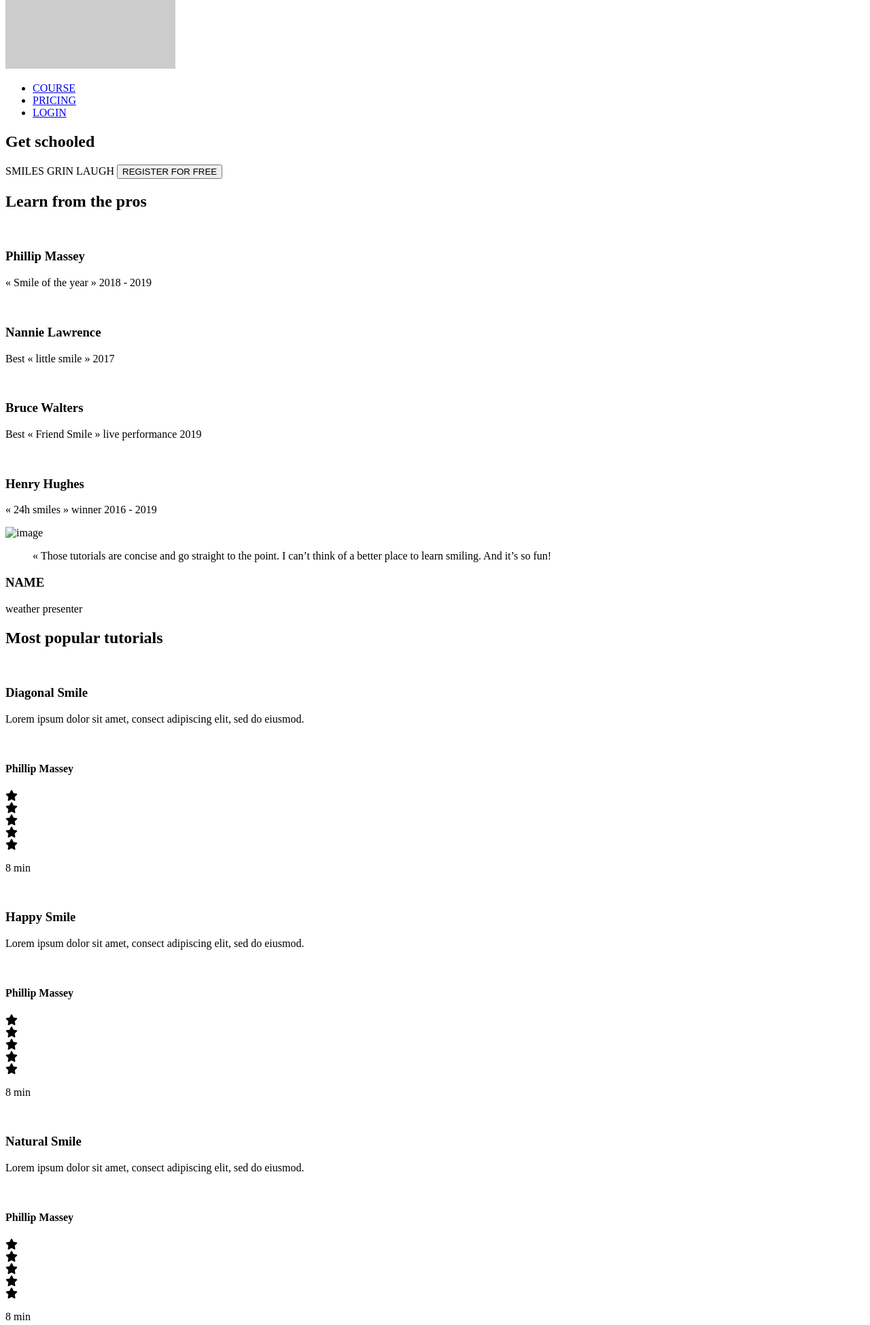
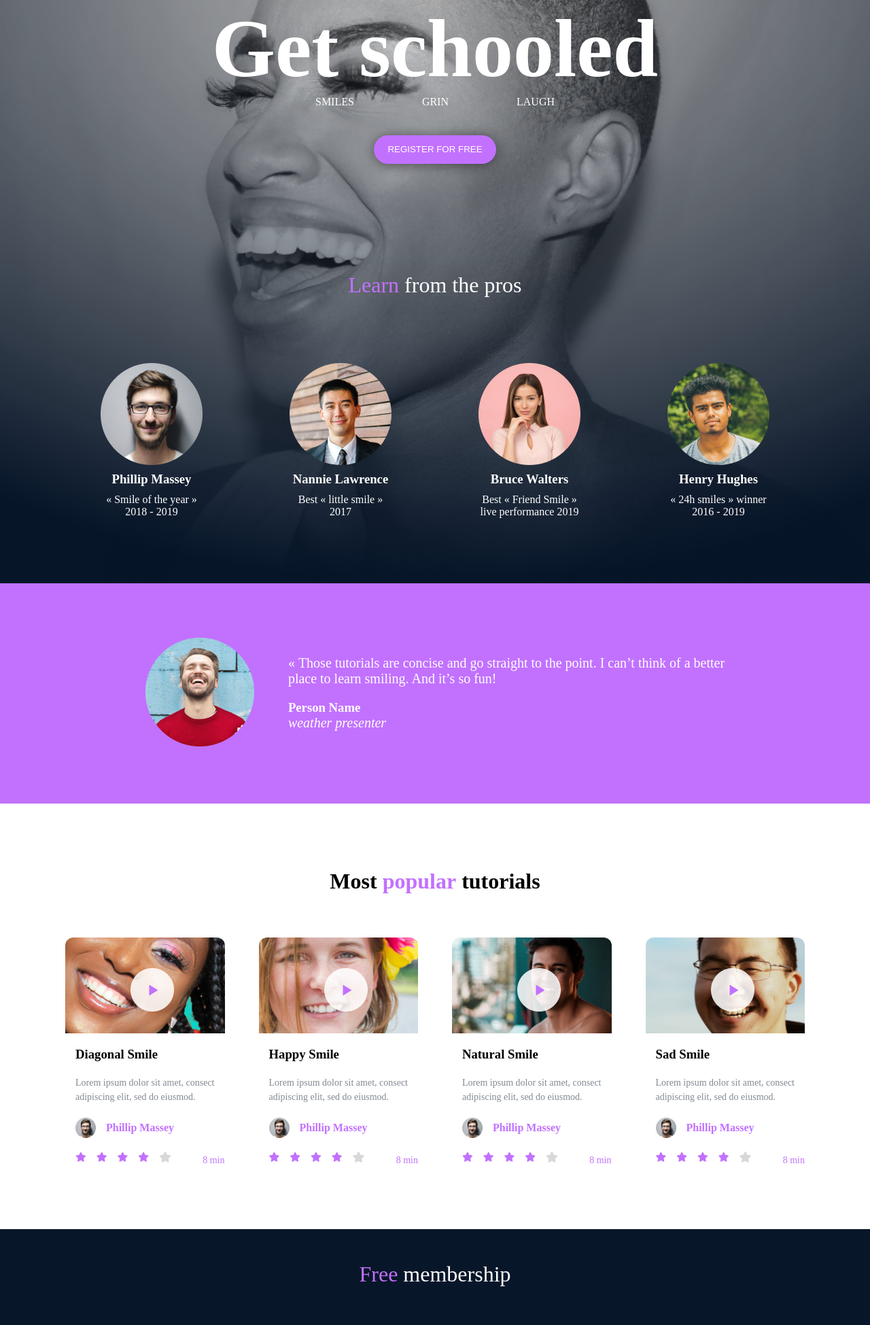
Before and after one commit to DanaMedany/alx_html_css, a plain HTML site: page css_advanced/index.html in a window 1280 px wide. Shown: the part 157-2106 px from the top of the page at 68% size. Drawn offline with Linux system fonts and the light colour scheme; placeholder pictures from the web are drawn by us; a web font is replaced by a local one.

Commit message:
css project is done

```diff
--- a/css_advanced/index.html
+++ b/css_advanced/index.html
@@ -7,13 +7,15 @@
       src="https://kit.fontawesome.com/4a2b055604.js"
       crossorigin="anonymous"
     ></script>
-    <title>Document</title>
-    <link rel="stylesheet" href="styles.css">
+    <title>School Page</title>
+    <!-- css file -->
+    <link rel="stylesheet" href="styles.css" />
+    <link rel="icon" href="images/smile.png" type="image/x-icon" />
   </head>
   <body>
     <header>
       <nav>
-        <img src="https://fakeimg.pl/250x250?text=Sample+Logo" alt="logo" />
+        <img src="images/logo.png" alt="logo" />
 
         <ul>
           <li><a href="#">COURSE</a></li>
@@ -22,165 +24,213 @@
         </ul>
       </nav>
     </header>
+
     <main>
-      <section>
+      <section class="welcome">
+        <div class="register">
+          <h1>Get schooled</h1>
           <div>
-          <h1>Get schooled</h1>
             <span>SMILES</span>
             <span>GRIN</span>
             <span>LAUGH</span>
+          </div>
           <button>REGISTER FOR FREE</button>
         </div>
+
+        <div class="pros">
+          <h2><span>Learn</span> from the pros</h2>
           <div>
-          <h2>Learn from the pros</h2>
-          <div>
-            <div>
-              <img src="./images/1 (3).png" alt="" />
+            <div class="card">
+              <img src="images/1.png" alt="person-picture" />
               <h3>Phillip Massey</h3>
-              <p>« Smile of the year » 2018 - 2019</p>
+              <p>
+                « Smile of the year » <br />
+                2018 - 2019
+              </p>
             </div>
-            <div>
-              <img src="./images/6.png" alt="" />
+            <div class="card">
+              <img src="images/2.png" alt="person-picture" />
               <h3>Nannie Lawrence</h3>
-              <p>Best « little smile » 2017</p>
+              <p>
+                Best « little smile » <br />
+                2017
+              </p>
             </div>
-            <div>
-              <img src="./images/7.png" alt="" />
+            <div class="card">
+              <img src="images/3.png" alt="person-picture" />
               <h3>Bruce Walters</h3>
-              <p>Best « Friend Smile » live performance 2019</p>
+              <p>
+                Best « Friend Smile » <br />
+                live performance 2019
+              </p>
             </div>
-            <div>
-              <img src="./images/8.png" alt="" />
+            <div class="card">
+              <img src="images/4.png" alt="person-picture" />
               <h3>Henry Hughes</h3>
-              <p>« 24h smiles » winner 2016 - 2019</p>
+              <p>
+                « 24h smiles » winner <br />
+                2016 - 2019
+              </p>
             </div>
           </div>
         </div>
       </section>
-      <section>
+
+      <section class="testimonial">
         <div>
-          <img src="./images/Bitmap.png" alt="image" />
+          <img src="images/5.png" alt="image" />
         </div>
-        <div>
+        <div class="person-text">
           <blockquote>
             « Those tutorials are concise and go straight to the point. I can’t
-            think of a better place to learn smiling. And it’s so fun!
+            think of a better <br />
+            place to learn smiling. And it’s so fun!
           </blockquote>
-          <h3>NAME</h3>
+          <h3>Person Name</h3>
           <p>weather presenter</p>
         </div>
       </section>
-      <section>
-        <h2>Most popular tutorials</h2>
-        <div>
-          <img src="./images/Bitmap (1).png" alt="" />
+
+      <section class="tutorials">
+        <h2>Most <span>popular</span> tutorials</h2>
+        <div class="cards">
+          <div class="card">
+            <img src="images/9.png" alt="person-picture" />
+            <img class="play-icon" src="images/play.png" alt="play-icon" />
             <h3>Diagonal Smile</h3>
             <p>
-            Lorem ipsum dolor sit amet, consect adipiscing elit, sed do eiusmod.
+              Lorem ipsum dolor sit amet, consect adipiscing elit, sed do
+              eiusmod.
             </p>
             <div>
-            <img src="./images/1 (3).png" alt="" />
+              <img src="images/1.png" alt="person-picture" />
               <h4>Phillip Massey</h4>
             </div>
-          <div>
+            <div class="stars">
               <div><i class="fa-solid fa-star"></i></div>
               <div><i class="fa-solid fa-star"></i></div>
               <div><i class="fa-solid fa-star"></i></div>
               <div><i class="fa-solid fa-star"></i></div>
               <div><i class="fa-solid fa-star"></i></div>
             </div>
-          <p>8 min</p>
+            <p class="time">8 min</p>
           </div>
-        <div>
-          <img src="./images/Bitmap (4).png" alt="" />
+
+          <div class="card">
+            <img src="images/7.png" alt="person-picture" />
+            <img class="play-icon" src="images/play.png" alt="play-icon" />
             <h3>Happy Smile</h3>
             <p>
-            Lorem ipsum dolor sit amet, consect adipiscing elit, sed do eiusmod.
+              Lorem ipsum dolor sit amet, consect adipiscing elit, sed do
+              eiusmod.
             </p>
             <div>
-            <img src="./images/1 (3).png" alt="" />
+              <img src="images/1.png" alt="person-picture" />
               <h4>Phillip Massey</h4>
             </div>
-          <div>
+            <div class="stars">
               <div><i class="fa-solid fa-star"></i></div>
               <div><i class="fa-solid fa-star"></i></div>
               <div><i class="fa-solid fa-star"></i></div>
               <div><i class="fa-solid fa-star"></i></div>
               <div><i class="fa-solid fa-star"></i></div>
             </div>
-          <p>8 min</p>
+            <p class="time">8 min</p>
           </div>
-        <div>
-          <img src="./images/Bitmap (3).png" alt="" />
+
+          <div class="card">
+            <img src="images/8.png" alt="person-picture" />
+            <img class="play-icon" src="images/play.png" alt="play-icon" />
             <h3>Natural Smile</h3>
             <p>
-            Lorem ipsum dolor sit amet, consect adipiscing elit, sed do eiusmod.
+              Lorem ipsum dolor sit amet, consect adipiscing elit, sed do
+              eiusmod.
             </p>
             <div>
-            <img src="./images/1 (3).png" alt="" />
+              <img src="images/1.png" alt="person-picture" />
               <h4>Phillip Massey</h4>
             </div>
-          <div>
+            <div class="stars">
               <div><i class="fa-solid fa-star"></i></div>
               <div><i class="fa-solid fa-star"></i></div>
               <div><i class="fa-solid fa-star"></i></div>
               <div><i class="fa-solid fa-star"></i></div>
               <div><i class="fa-solid fa-star"></i></div>
             </div>
-          <p>8 min</p>
+            <p class="time">8 min</p>
           </div>
-        <div>
-          <img src="./images/Bitmap (2).png" alt="" />
+
+          <div class="card">
+            <img src="images/6.png" alt="person-picture" />
+            <img class="play-icon" src="images/play.png" alt="play-icon" />
             <h3>Sad Smile</h3>
             <p>
-            Lorem ipsum dolor sit amet, consect adipiscing elit, sed do eiusmod.
+              Lorem ipsum dolor sit amet, consect adipiscing elit, sed do
+              eiusmod.
             </p>
             <div>
-            <img src="./images/1 (3).png" alt="" />
+              <img src="images/1.png" alt="person-picture" />
               <h4>Phillip Massey</h4>
             </div>
-          <div>
+            <div class="stars">
               <div><i class="fa-solid fa-star"></i></div>
               <div><i class="fa-solid fa-star"></i></div>
               <div><i class="fa-solid fa-star"></i></div>
               <div><i class="fa-solid fa-star"></i></div>
               <div><i class="fa-solid fa-star"></i></div>
             </div>
-          <p>8 min</p>
+            <p class="time">8 min</p>
+          </div>
         </div>
       </section>
-      <section>
-        <h2>Free membership</h2>
+
+      <section class="membership">
+        <h2><span>Free</span> membership</h2>
+        <div class="boxes">
           <div>
-          <img src="./images/smile.svg" alt="" />
+            <img src="images/smile.png" alt="smile-icon" />
             <h3>Lorem Ipsum</h3>
-          <p>Lorem ipsum dolor sit amet, consectetur adipiscing elit.</p>
+            <p>
+              Lorem ipsum dolor sit amet,<br />
+              consectetur adipiscing elit.
+            </p>
           </div>
           <div>
-          <img src="./images/smile.svg" alt="" />
+            <img src="images/smile.png" alt="" />
             <h3>Lorem Ipsum</h3>
-          <p>Lorem ipsum dolor sit amet, consectetur adipiscing elit.</p>
+            <p>
+              Lorem ipsum dolor sit amet,<br />
+              consectetur adipiscing elit.
+            </p>
           </div>
           <div>
-          <img src="./images/smile.svg" alt="" />
+            <img src="images/smile.png" alt="" />
             <h3>Lorem Ipsum</h3>
-          <p>Lorem ipsum dolor sit amet, consectetur adipiscing elit.</p>
+            <p>
+              Lorem ipsum dolor sit amet,<br />
+              consectetur adipiscing elit.
+            </p>
           </div>
           <div>
-          <img src="./images/smile.svg" alt="" />
+            <img src="images/smile.png" alt="" />
             <h3>Lorem Ipsum</h3>
-          <p>Lorem ipsum dolor sit amet, consectetur adipiscing elit.</p>
+            <p>
+              Lorem ipsum dolor sit amet,<br />
+              consectetur adipiscing elit.
+            </p>
+          </div>
         </div>
         <button>REGISTER FOR FREE</button>
       </section>
-      <section>
-        <h2>F.A.Q</h2>
+
+      <section class="faq">
+        <h2>F.A.Q.</h2>
         <div>
           <div>
             <div>
               <h3>How does this work?</h3>
             </div>
-            <div>
+            <div class="paragraph">
               Lorem ipsum dolor sit amet, consectetur adipiscing elit, sed do
               eiusmod tempor incididunt ut labore et dolore magna aliqua. Ut
               enim ad minim veniam, quis nostrud exercitation ullamco laboris
@@ -193,7 +243,7 @@
             <div>
               <h3>How does this work?</h3>
             </div>
-            <div>
+            <div class="paragraph">
               Lorem ipsum dolor sit amet, consectetur adipiscing elit, sed do
               eiusmod tempor incididunt ut labore et dolore magna aliqua. Ut
               enim ad minim veniam, quis nostrud exercitation ullamco laboris
@@ -207,7 +257,7 @@
             <div>
               <h3>How does this work?</h3>
             </div>
-            <div>
+            <div class="paragraph">
               Lorem ipsum dolor sit amet, consectetur adipiscing elit, sed do
               eiusmod tempor incididunt ut labore et dolore magna aliqua. Ut
               enim ad minim veniam, quis nostrud exercitation ullamco laboris
@@ -219,7 +269,7 @@
             <div>
               <h3>How does this work?</h3>
             </div>
-            <div>
+            <div class="paragraph">
               Lorem ipsum dolor sit amet, consectetur adipiscing elit, sed do
               eiusmod tempor incididunt ut labore et dolore magna aliqua. Ut
               enim ad minim veniam, quis nostrud exercitation ullamco laboris
@@ -232,14 +282,21 @@
         </div>
       </section>
     </main>
+
     <footer>
       <section>
         <div>
-          <img src="https://fakeimg.pl/250x250?text=Sample+Logo" alt="logo" />
+          <img src="images/logo.png" alt="logo" />
+          <div>
             <div>
               <i class="fa-brands fa-facebook"></i>
+            </div>
+            <div>
               <i class="fa-brands fa-twitter"></i>
+            </div>
+            <div>
               <i class="fa-brands fa-instagram"></i>
+            </div>
           </div>
         </div>
         <p>©smileschool 2020</p>
--- a/css_advanced/styles.css
+++ b/css_advanced/styles.css
@@ -0,0 +1,421 @@
+* {
+  padding: 0;
+  margin: 0;
+  box-sizing: border-box;
+}
+
+@font-face {
+  font-family: Source Sans Pro;
+  src: url(fonts/SourceSansPro-Black.otf);
+}
+
+@font-face {
+  font-family: Source Sans Pro-ExtraLight;
+  src: url(fonts/SourceSansPro-ExtraLight.otf);
+}
+
+@font-face {
+  font-family: Source Sans Pro-Light;
+  src: url(fonts/SourceSansPro-Light.otf);
+}
+
+@font-face {
+  font-family: Source Sans Pro-Bold;
+  src: url(fonts/SourceSansPro-Bold.otf);
+}
+
+body {
+  font-family: "Source Sans Pro";
+  min-height: 100vh;
+}
+
+body::-webkit-scrollbar {
+  width: 10px;
+}
+
+body::-webkit-scrollbar-thumb {
+  border-radius: 50px;
+  background-color: #c271ff;
+}
+
+header {
+  position: fixed;
+  top: 0;
+  width: 100%;
+  padding: 2em 8em;
+  z-index: 1000;
+  transition: 0.4s;
+}
+
+header nav {
+  display: flex;
+  justify-content: space-between;
+}
+
+header nav ul {
+  list-style: none;
+  display: flex;
+  gap: 50px;
+}
+
+header nav ul li a {
+  text-decoration: none;
+  color: #fff;
+  transition: 0.3s;
+}
+
+header nav ul li a:hover {
+  color: #6001a8;
+}
+
+main section.welcome {
+  background: url(images/Object.png) no-repeat;
+  background-size: cover;
+  background-position: center;
+  padding: 10em 0 6em;
+}
+
+main section.welcome .register {
+  display: flex;
+  flex-direction: column;
+  align-items: center;
+}
+
+main section.welcome h1 {
+  font-size: 120px;
+  font-weight: 700;
+  color: #fff;
+}
+
+main section.welcome .register div {
+  display: flex;
+  justify-content: center;
+  align-items: center;
+  gap: 100px;
+  color: #fff;
+}
+
+main section.welcome .register button {
+  background-color: #c271ff;
+  border: none;
+  padding: 1em 1.5em;
+  box-shadow: 0px 2px 20px 0px #00000080;
+  color: #fff;
+  border-radius: 50px;
+  margin-top: 3em;
+  cursor: pointer;
+  transition: 0.4s;
+}
+
+main section.welcome .register button:hover {
+  background-color: #6001a8;
+}
+
+main section.welcome .pros {
+  padding-top: 10em;
+  display: flex;
+  flex-direction: column;
+  align-items: center;
+}
+
+main section.welcome .pros h2 {
+  font-family: Source Sans Pro-ExtraLight;
+  font-weight: lighter;
+  color: #fff;
+  font-size: 32px;
+  margin-bottom: 3em;
+}
+
+main section.welcome .pros h2 span {
+  font-family: Source Sans Pro-Bold;
+  font-size: 32px;
+  text-align: center;
+  color: #c271ff;
+}
+
+main section.welcome .pros > div {
+  display: flex;
+  justify-content: center;
+  gap: 8em;
+}
+
+main section.welcome .pros div .card {
+  display: flex;
+  flex-direction: column;
+  align-items: center;
+  gap: 10px;
+  color: #fff;
+}
+
+main section.welcome .pros div .card p {
+  font-family: Source Sans Pro-ExtraLight;
+  text-align: center;
+}
+
+main section.welcome .pros div .card img {
+  width: 150px;
+  height: 150px;
+}
+
+main section.welcome .pros div .card img[src="images/2.png"] {
+  border-radius: 50%;
+}
+
+main section.testimonial {
+  background-color: #c271ff;
+  padding: 5em;
+  display: flex;
+  justify-content: center;
+  align-items: center;
+  color: #fff;
+  gap: 50px;
+}
+
+main section.testimonial .person-text blockquote,
+main section.testimonial .person-text p {
+  font-family: Source Sans Pro-ExtraLight;
+  font-size: 20px;
+  font-weight: 400;
+}
+
+main section.testimonial .person-text blockquote {
+  margin-bottom: 1em;
+}
+
+main section.testimonial .person-text p {
+  font-style: italic;
+}
+
+main section.tutorials {
+  padding: 6em;
+}
+
+main section.tutorials h2 {
+  font-family: Source Sans Pro-ExtraLight;
+  text-align: center;
+  font-size: 32px;
+  font-weight: 700;
+  margin-bottom: 2em;
+}
+
+main section.tutorials h2 span {
+  font-family: Source Sans Pro;
+  color: #c271ff;
+}
+
+main section.tutorials .cards {
+  display: flex;
+  justify-content: center;
+  align-items: center;
+  gap: 50px;
+}
+
+main section.tutorials .cards .card {
+  position: relative;
+  display: flex;
+  gap: 20px;
+  flex-direction: column;
+  border-top-left-radius: 12px;
+  border-top-right-radius: 12px;
+  overflow: hidden;
+  transition: 0.4s;
+}
+
+main section.tutorials .cards .card:hover {
+  transform: scale(1.1);
+}
+
+main section.tutorials .cards .card > img {
+  width: 100%;
+  max-width: 100%;
+}
+
+main section.tutorials .cards .card .play-icon {
+  position: absolute;
+  width: 64px;
+  height: 64px;
+  top: 45px;
+  left: 96px;
+  gap: 0px;
+  opacity: 0px;
+  z-index: 1;
+  cursor: pointer;
+}
+
+main section.tutorials .cards .card p {
+  font-size: 14px;
+  font-weight: 400;
+  line-height: 1.5;
+  color: #07162980;
+}
+
+main section.tutorials .cards .card h3,
+main section.tutorials .cards .card p,
+main section.tutorials .cards .card > div {
+  padding-left: 15px;
+}
+
+main section.tutorials .cards .card > div {
+  display: flex;
+  align-items: center;
+  gap: 15px;
+}
+
+main section.tutorials .cards .card p.time {
+  position: absolute;
+  right: 0;
+  bottom: -5px;
+  color: #c271ff;
+}
+
+main section.tutorials .cards .card > div h4 {
+  color: #c271ff;
+  font-family: Source Sans Pro-Light;
+}
+
+main section.tutorials .cards .card > div img[src="images/1.png"] {
+  width: 30px;
+  height: 30px;
+  opacity: 0px;
+}
+
+main section.tutorials .cards .card .stars div:not(:last-child) {
+  font-size: 14px;
+  color: #c271ff;
+}
+
+main section.tutorials .cards .card .stars div:last-child {
+  color: #d8d8d8;
+}
+
+main section.membership {
+  background: #071629;
+  color: #fff;
+  padding: 3em;
+}
+
+main section.membership h2 {
+  font-family: Source Sans Pro-ExtraLight;
+  font-weight: lighter;
+  text-align: center;
+  font-size: 32px;
+}
+
+main section.membership h2 span {
+  font-family: Source Sans Pro;
+  color: #c271ff;
+}
+
+main section.membership .boxes {
+  display: flex;
+  justify-content: space-evenly;
+  align-items: center;
+  gap: 50px;
+  margin: 4em 0;
+}
+
+main section.membership .boxes > div {
+  text-align: center;
+}
+
+main section.membership .boxes > div h3 {
+  font-size: 18px;
+  margin: 1em 0;
+}
+
+main section.membership .boxes > div p {
+  font-family: Source Sans Pro-Light;
+  margin: 1em 0;
+  line-height: 1.9;
+}
+
+main section.membership button {
+  display: block;
+  margin: auto;
+  background-color: #c271ff;
+  border: none;
+  padding: 1em 1.5em;
+  box-shadow: 0px 2px 20px 0px #00000080;
+  color: #fff;
+  border-radius: 50px;
+  cursor: pointer;
+  transition: 0.4s;
+}
+
+main section.membership button:hover {
+  background-color: #6001a8;
+}
+
+main section.faq {
+  padding: 5em 10em;
+}
+
+main section.faq h2 {
+  font-size: 60px;
+  font-family: Source Sans Pro-Light;
+  font-weight: 400;
+  text-align: center;
+  margin-bottom: 30px;
+}
+
+main section.faq > div {
+  display: flex;
+  justify-content: center;
+  align-items: center;
+  gap: 10em;
+}
+
+main section.faq > div > div h3 {
+  margin: 3em 0;
+}
+
+main section.faq > div > div .paragraph {
+  font-family: Source Sans Pro-Light;
+  color: #07162980;
+}
+
+footer {
+  background-color: #071629;
+  padding: 8em 10em;
+  position: relative;
+}
+
+footer section > div {
+  display: flex;
+  justify-content: space-between;
+  gap: 50px;
+}
+
+footer section > div > div {
+  display: flex;
+  gap: 2em;
+}
+
+footer section > div > div > div {
+  background-color: #fff;
+  display: grid;
+  place-content: center;
+  width: 32px;
+  height: 32px;
+  border-radius: 50%;
+  transition: 0.3s;
+  cursor: pointer;
+}
+
+footer section > div > div > div:hover {
+  transform: scale(1.2);
+}
+
+footer section > div > div > div i {
+  color: #071629;
+}
+
+footer section p {
+  font-family: Source Sans Pro-Light;
+  position: absolute;
+  bottom: 30px;
+  left: 50%;
+  transform: translate(-50%);
+  color: #ffffff;
+  opacity: 0.35;
+}
```
Also changed, not shown: css_advanced/images/1.png (added), css_advanced/images/2.png (added), css_advanced/images/3.png (added), css_advanced/images/4.png (added), css_advanced/images/5.png (added), css_advanced/images/6.png (added), css_advanced/images/7.png (added), css_advanced/images/8.png (added), css_advanced/images/9.png (added), css_advanced/images/Object.png (added), css_advanced/images/logo.png (added), css_advanced/images/play.png (added), css_advanced/images/rating.png (added), css_advanced/images/smile.png (added). Lines whose indentation alone changed are shown as unchanged.
